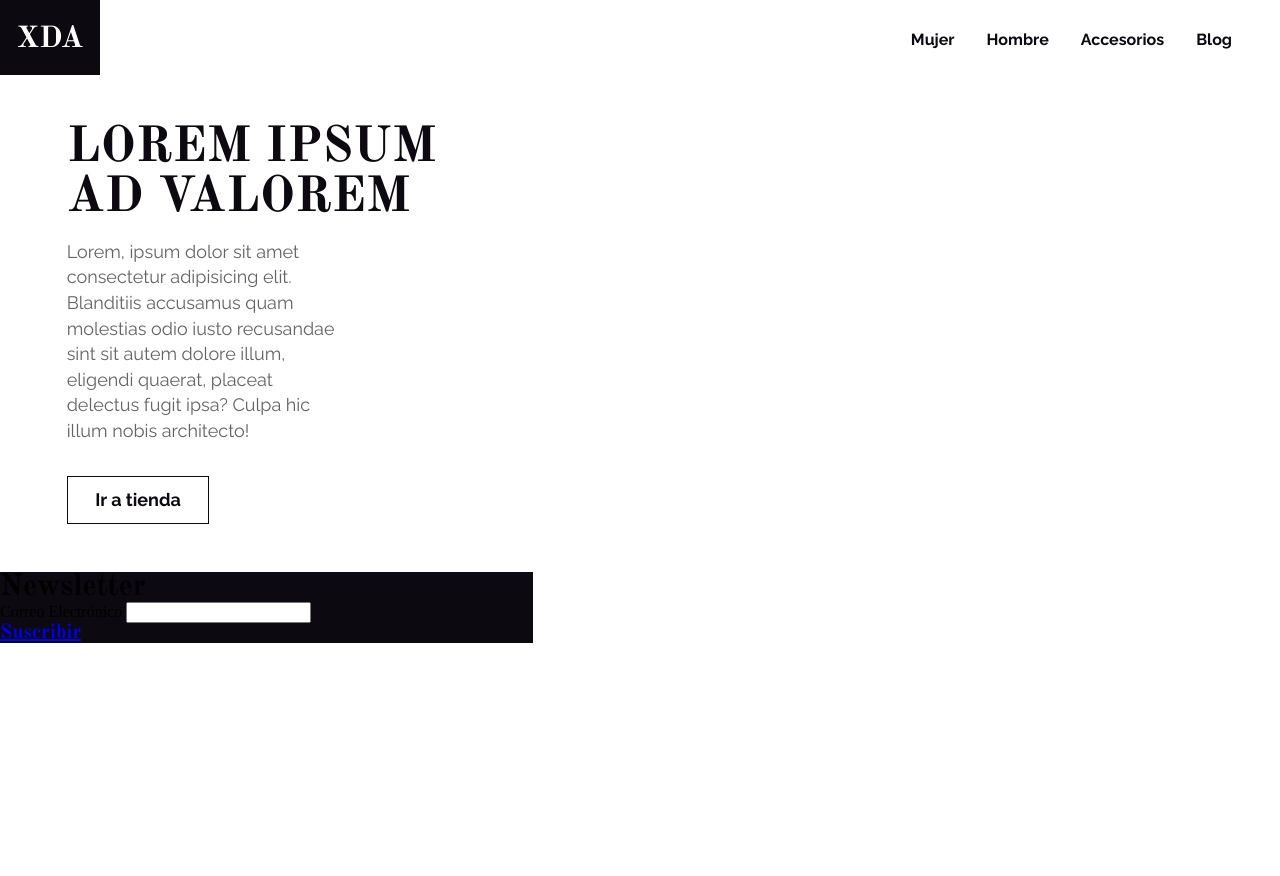
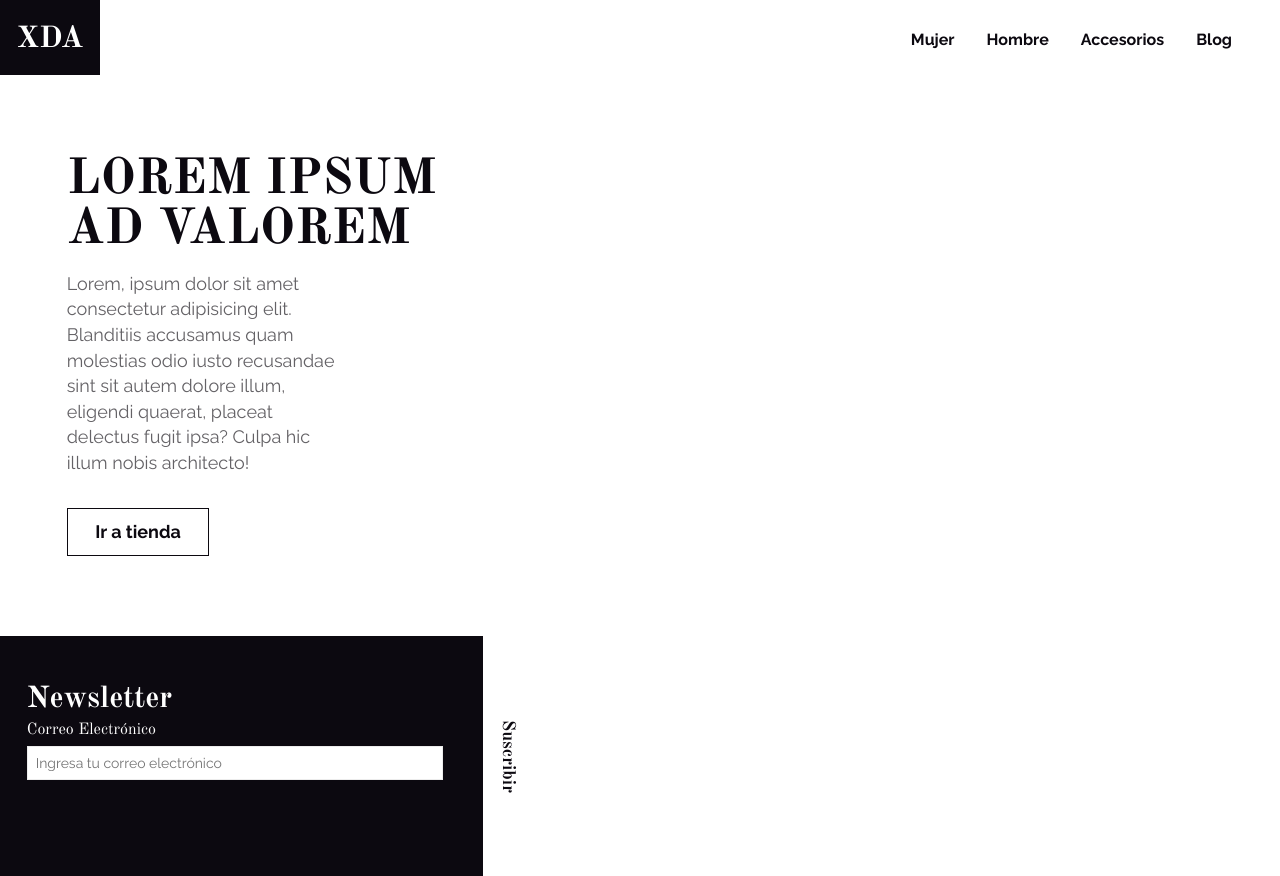
Before and after one commit to moralesm73/tienda-XDA, a plain HTML site: page index.html in a window 1280 px wide. Before the commit the page ends 800 px from the top, so only its background shows below. Drawn offline with nearby package versions, Linux system fonts and the light colour scheme.

Commit message:
finalizacion del proyecto

```diff
--- a/assets/sass/base/_reset.scss
+++ b/assets/sass/base/_reset.scss
@@ -3,8 +3,12 @@ html,body {
     margin: 0;
 }
 
-div, header, nav, main, section {
+div, header, nav, main, section, form {
     box-sizing: border-box;
+}
+
+a{
+	color: inherit;
 }
 
 
--- /dev/null
+++ b/assets/sass/components/_form.scss
@@ -0,0 +1,16 @@
+.form-newsletter {
+    @include relative-converter(max-width,rem,480,$font_size_base);
+    width: 90%;
+    margin-left: auto;
+    margin-right: auto;
+    padding-right: 3.5rem;
+}
+
+.form-newsletter__label {
+    color: $white;
+    display: block;
+    font-family: $old_standard;
+    font-weight: $regular;
+    @include relative-converter(font-size,rem,$medium,$font_size_base);
+    margin-bottom: .5rem;
+}
--- a/assets/sass/components/_inputs.scss
+++ b/assets/sass/components/_inputs.scss
@@ -0,0 +1,9 @@
+.form-newsletter__input {
+    border: 1px solid $isabelline;
+    color: $smoky_black;
+    font-family: $raleway;
+    font-weight: $regular;
+    @include relative-converter(font-size,rem,$small,$font_size_base);
+    width: 94%;
+    padding: .5rem;
+}
--- a/assets/sass/layout/_main.scss
+++ b/assets/sass/layout/_main.scss
@@ -26,6 +26,7 @@
 @media only screen and (min-width: $breakpoint_md){
     .main {
         @include relative-converter(max-width,rem,400,$font_size_base);
+        padding: 5rem 0;
     }
 
     .main__subtitle {
--- a/assets/sass/layout/_newsletter.scss
+++ b/assets/sass/layout/_newsletter.scss
@@ -1,4 +1,38 @@
 .newsletter {
     background-color: $smoky_black;
     position: relative;
+    padding-top: 2.7rem;
+    padding-bottom: 2.7rem;
 }
+
+.newsletter__title {
+    color: $white;
+    @include relative-converter(max-width,rem,480,$font_size_base);
+    width: 90%;
+    margin-left: auto;
+    margin-right: auto;
+    margin-bottom: .5rem;
+}
+
+.newsletter__submit {
+    position: absolute;
+    right: 0;
+    top: 0;
+    writing-mode: vertical-lr;
+    color: $smoky_black;
+    background-color: $white;
+    text-align: center;
+    height: 82.5%;
+    @include relative-converter(font-size,rem,$large,$font_size_base);
+    padding:1rem;
+}
+
+@media only screen and (min-width: $breakpoint_md){
+    .newsletter {
+        padding-top: 3rem;
+        padding-bottom: 6rem;
+    }
+    .newsletter__submit {
+        height: 86.5%;
+    }
+}
--- a/assets/sass/main.scss
+++ b/assets/sass/main.scss
@@ -15,6 +15,7 @@
 
 @import
     'components/buttons',
+    'components/form',
     'components/hero-image',
     'components/inputs';
 
--- a/index.html
+++ b/index.html
@@ -49,7 +49,7 @@
                 <h2 class="newsletter__title">Newsletter</h2>
                 <form action="index.html" method="post" class="form-newsletter" name="formulario">
                     <label for="email" class="form-newsletter__label">Correo Electrónico</label>
-                    <input type="email" class="form-newsletter__input">
+                    <input type="email" placeholder="Ingresa tu correo electrónico" class="form-newsletter__input">
                 </form>
                 <a href="javascript:enviar_formulario()"><h3 class="newsletter__submit">Suscribir</h3></a>
             </div>
```
Also changed, not shown: assets/css/main.css, 1 other file.
